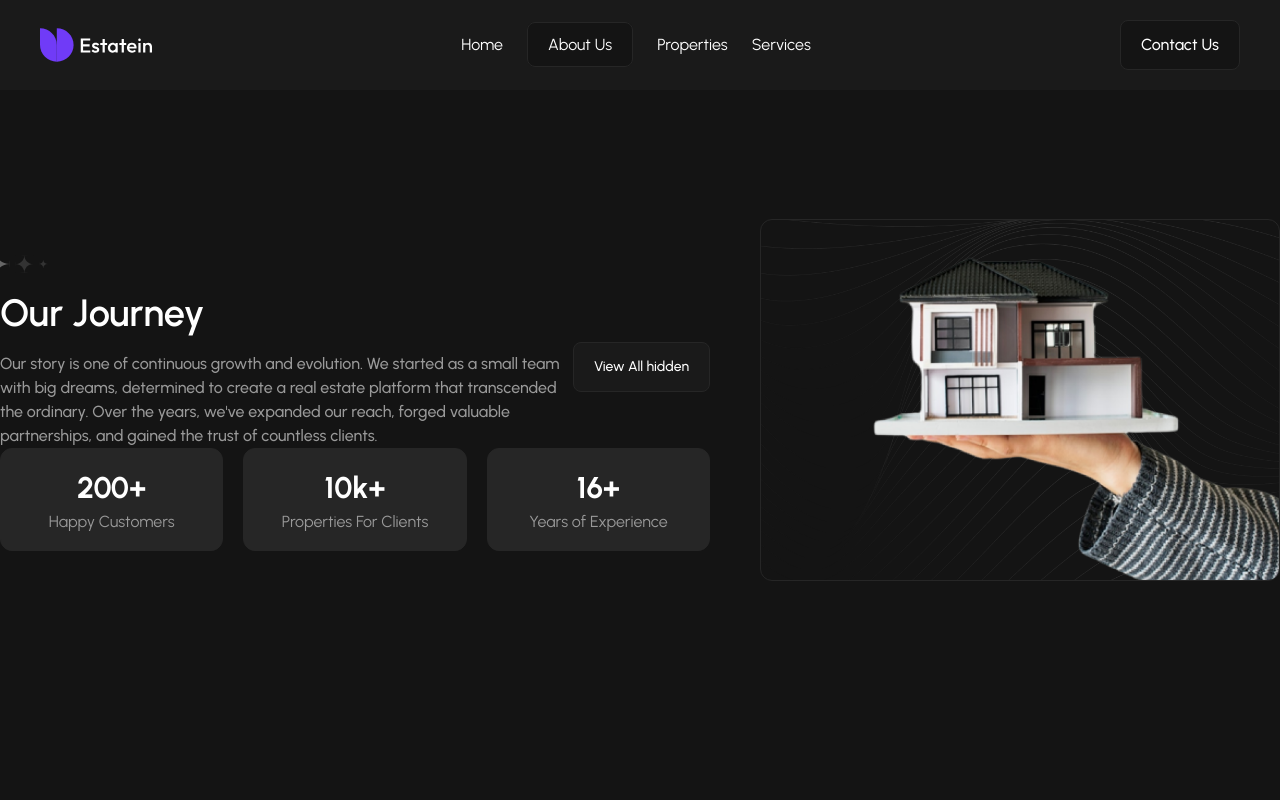
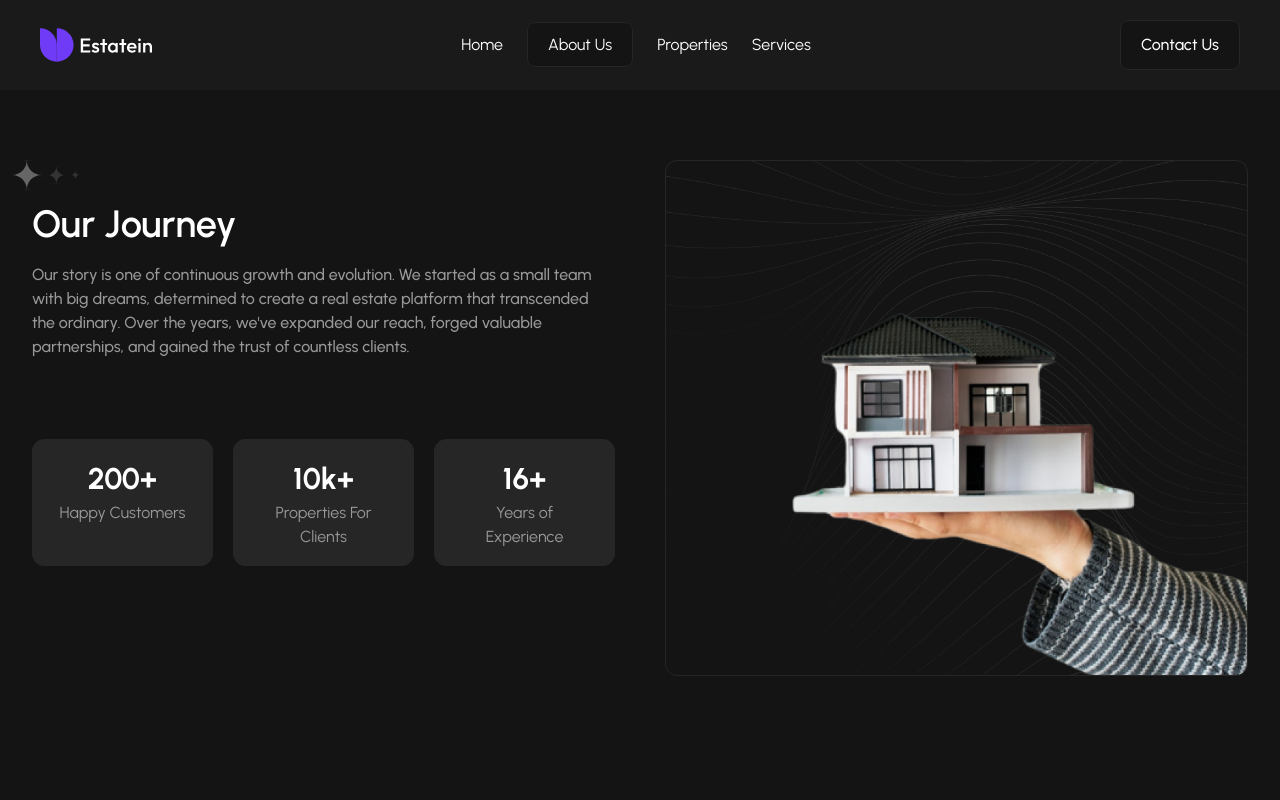
Before and after one commit to agheadof/Estatein-GraduationProject, a React (Vite) app: page /about in a window 1280 px wide. Shown: the top 800 px of the page. Built offline with nearby package versions, Linux system fonts and the light colour scheme.

Commit message:
create hero 1 2

```diff
--- a/src/pages/HomePage.tsx
+++ b/src/pages/HomePage.tsx
@@ -1,11 +1,15 @@
 
+import Hero from '../sections/home/Hero'
 import OurClientsSection from '../sections/home/OurClientsSection'
 
 function HomePage() {
   return (
-    <div className="huge:container huge:mx-auto">
-      <OurClientsSection/>
-    </div>
+    <>
+      <Hero />
+      <div className="huge:container huge:mx-auto">
+        <OurClientsSection />
+      </div>
+    </>
   )
 }
 
--- a/src/sections/about/Hero2.tsx
+++ b/src/sections/about/Hero2.tsx
@@ -1,31 +1,31 @@
 import CountUpComponent from "../../components/cards/CountUpComponent"
 import Title from "../../components/shared/Title"
+import { SectionWrapper } from "../../layouts/SectionWrapper"
 
 const Hero2 = () => {
     return (
-        <div className="flex flex-col-reverse md:flex-row  gap-5 md:gap-[50px] 2xl:gap-20 h-screen items-center ">
-            <div>
-                <Title buttonLabel="hidden" heading="Our Journey" paragraph="Our story is one of continuous growth and evolution. We started as a small team with big dreams, determined to create a real estate platform that transcended the ordinary. Over the years, we've expanded our reach, forged valuable partnerships, and gained the trust of countless clients." />
+        <SectionWrapper>
+            <div className="flex flex-col-reverse md:flex-row  gap-5 md:gap-[50px] 2xl:gap-20  mt-[160px]   ">
+                <div className="flex flex-col gap-20 md:w-[48%]">
+                    <Title heading="Our Journey" paragraph="Our story is one of continuous growth and evolution. We started as a small team with big dreams, determined to create a real estate platform that transcended the ordinary. Over the years, we've expanded our reach, forged valuable partnerships, and gained the trust of countless clients." />
                     <CountUpComponent />
                 </div>
 
-            <div className="relative border border-gray15 rounded-xl overflow-hidden">
-                <div className="absolute inset-0 z-0">
+                <div className="relative border border-gray15 rounded-xl overflow-hidden md:[453px] 2xl:h-[546px] md:w-[48%] ">
                     <img
                         src="/assets/images/AbstractDesign5.png"
                         alt="Abstract Design"
                         className="w-full h-full object-cover"
                     />
-                </div>
-
                         <img
                             src="/assets/images/MainHero/ourJourney.png"
                             alt=""
-                    className="relative z-10 w-full h-auto object-contain"
+                            className=" z-10 w-full h-auto object-contain absolute bottom-0"
                         />
-            </div>
 
                 </div>
+            </div>
+        </SectionWrapper>
     )
 }
 
--- a/src/sections/home/Hero.tsx
+++ b/src/sections/home/Hero.tsx
@@ -11,7 +11,7 @@ const Hero = () => {
                     <p className="text-sm md:text-base 2xl:text-lh font-medium text-gray60 leading-[150%]">Your journey to finding the perfect property begins here. Explore our listings to find the home that matches your dreams.</p>
                 </div>
                 <div className="flex flex-col md:flex-row gap-4">
-                    <Link to="/properties" className="text-center py-3.5 px-5 2xl:py-[18px] text-sm 2xl:text-lg 2xl:px-6 border border-gray15 rounded-lg">
+                    <Link to="/about" className="text-center py-3.5 px-5 2xl:py-[18px] text-sm 2xl:text-lg 2xl:px-6 border border-gray15 rounded-lg">
                         Learn More
                     </Link>
                     <Link to="/properties" className="text-center py-3.5 px-5 2xl:py-[18px] 2xl:px-6 text-sm 2xl:text-lg bg-purple60 rounded-lg">
@@ -20,7 +20,7 @@ const Hero = () => {
                 </div>
                 <CountUpComponent />
             </div>
-            <div className="relative mx-4 md:px-0 md:w-[48%]   md:h-screen flex items-end border border-gray15 md:border-none  rounded-xl   bg-gray10 bg-[linear-gradient(to_bottom_left,_#2A213F,_#19191900,_#19191900)] ">
+            <div className="relative mx-4 md:mx-0 md:px-0 md:w-[48%]   md:h-screen flex items-end border border-gray15 md:border-none  rounded-xl md:rounded-none  bg-gray10 bg-[linear-gradient(to_bottom_left,_#2A213F,_#19191900,_#19191900)] ">
                 <div className="absolute inset-0 z-0 ">
                     <img
                         src="/assets/images/AbstractDesign5.png"
@@ -32,7 +32,7 @@ const Hero = () => {
                 <img
                     src="/assets/images/MainHero/main.png"
                     alt="Hero"
-                    className="relative z-10  md:w-full 2xl:h-[90%] md:h-[70%]  "
+                    className="relative z-10  md:w-full 2xl:h-[90%] md:h-[70%]  md:pr-8 lg-custom:pr-20 2xl:pr-[162px] "
                 />
             <RotatingText />
 
```
Lines whose indentation alone changed are shown as unchanged.
